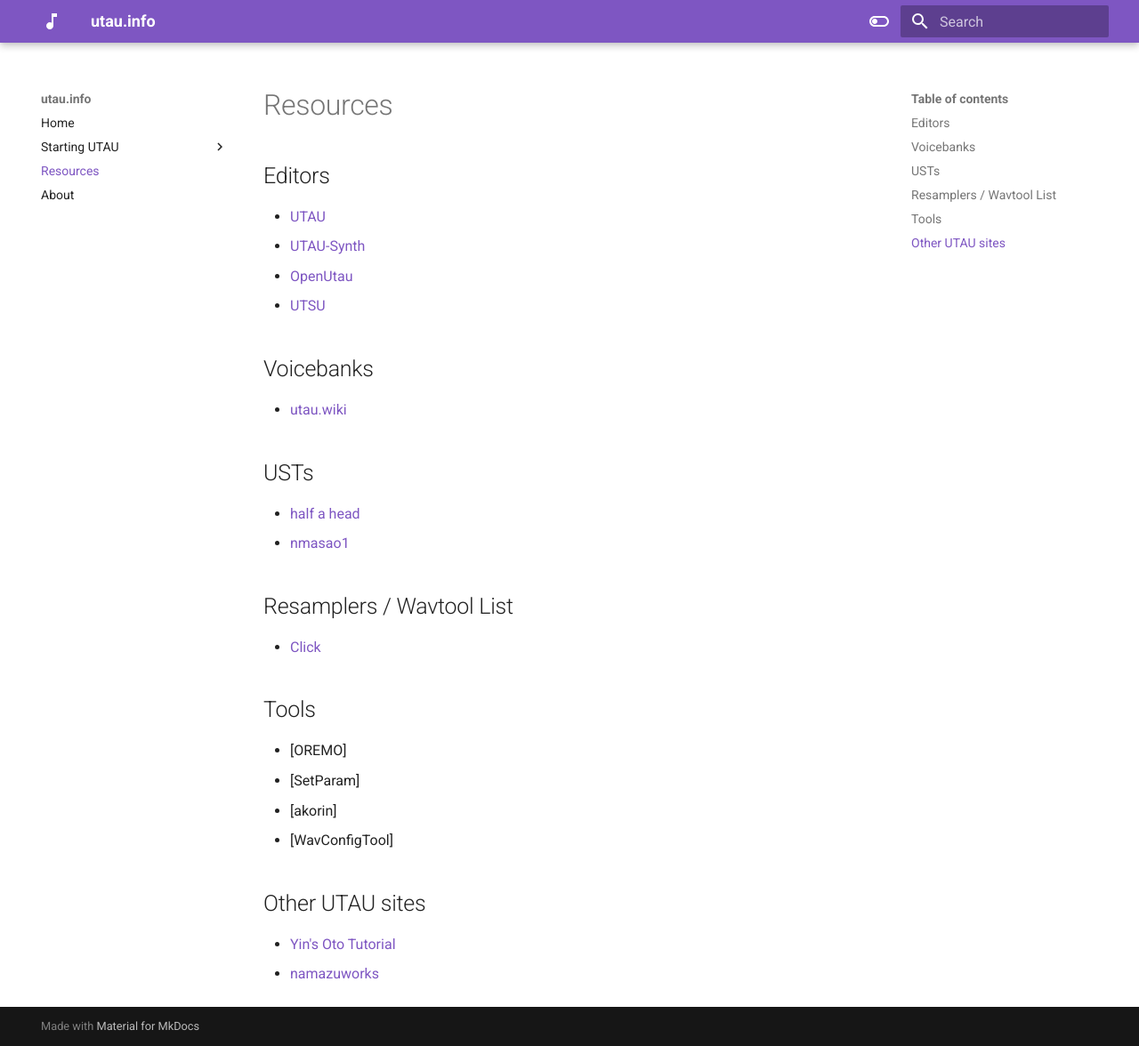
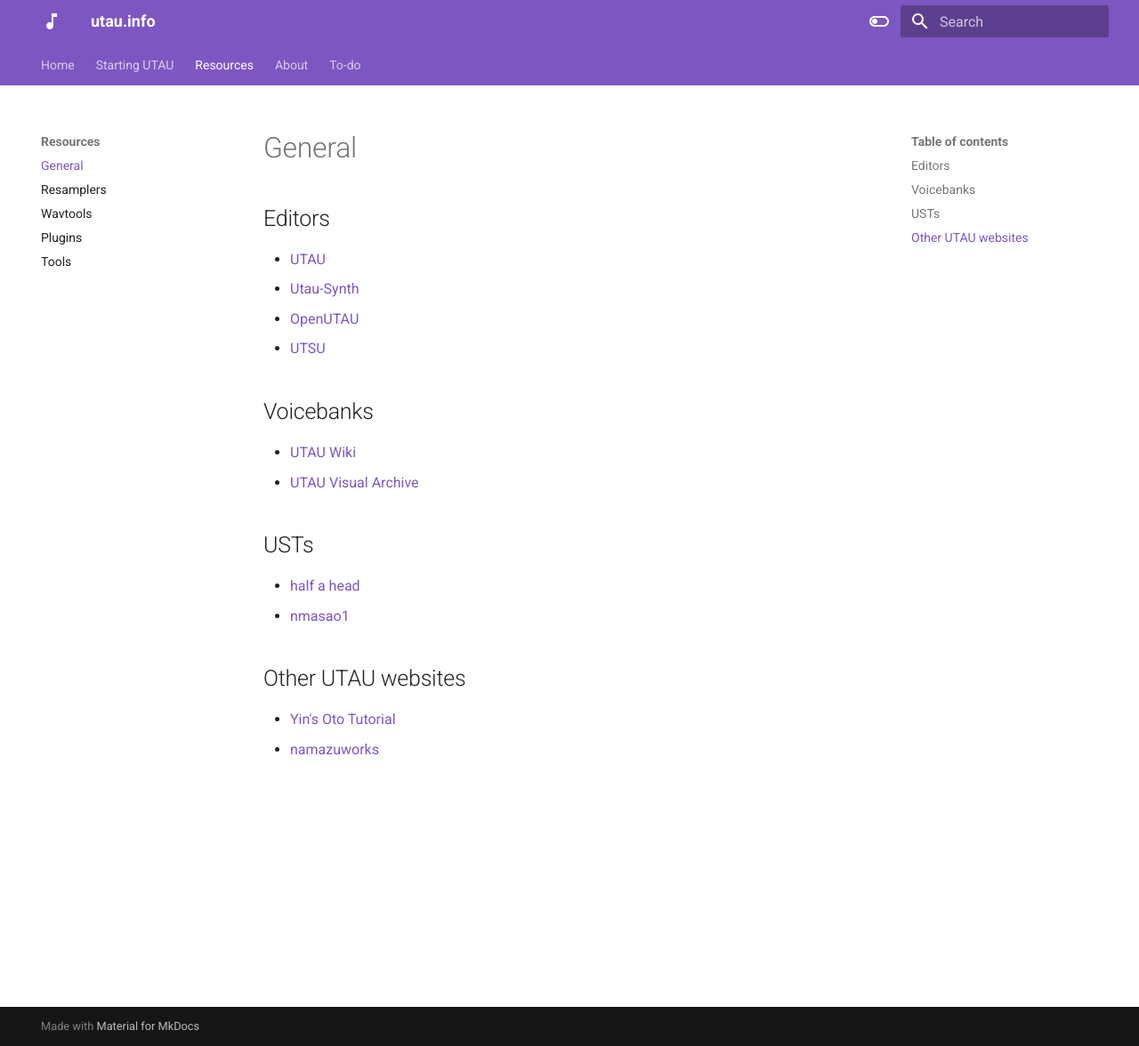
Before and after one commit to nagotown/utau.info, an MkDocs documentation site: the page built from docs/resources/general.md, in a window 1280 px wide and 1176 px high. Shown: the whole window at 89% size. Built offline with MkDocs 1.6.1 and Material for MkDocs 9.7.7, drawn with Linux system fonts in a browser that asks for light colours.

Commit message:
Resources page divided into General, Resamplers, Wavtools, Plugins, and Tools

```diff
--- a/docs/resources.md
+++ b/docs/resources/general.md
@@ -1,31 +1,21 @@
 ## Editors
 
 - [UTAU](http://utau2008.xrea.jp/)
-- [UTAU-Synth](http://utau-synth.com/)
-- [OpenUtau](http://www.openutau.com/)
+- [Utau-Synth](http://utau-synth.com/index.html)
+- [OpenUTAU](https://github.com/stakira/OpenUtau)
 - [UTSU](https://github.com/titinko/utsu)
 
 ## Voicebanks
 
-- [utau.wiki](https://utau.wiki)
+- [UTAU Wiki](https://utau.wiki)
+- [UTAU Visual Archive](http://utaudatabase.wiki.fc2.com/)
 
 ## USTs
 
 - [half a head](https://half-a-head.tumblr.com/USTs)
 - [nmasao1](https://sites.google.com/site/utauust/)
 
-## Resamplers / Wavtool List
-
-- [Click](/resampler-wavtool)
-
-## Tools
-
-- [OREMO]
-- [SetParam]
-- [akorin]
-- [WavConfigTool]
-
-## Other UTAU sites
+## Other UTAU websites
 
 - [Yin's Oto Tutorial](https://yinsototutorial.weebly.com/)
 - [namazuworks](https://namazuworks.github.io/index.html)
--- a/mkdocs.yml
+++ b/mkdocs.yml
@@ -2,18 +2,30 @@
 nav:
   - Home: index.md
   - Starting UTAU:
-    - Introduction: start/intro.md
-    - Glossary: start/glossary.md
-  - Resources: resources.md
+    - Start:
+      - Introduction: start/intro.md
+      - Glossary: start/glossary.md
+    - Setup:
+      - Installation: start/install.md
+  - Resources:
+    - General: resources/general.md
+    - Resamplers: resources/resamplers.md
+    - Wavtools: resources/wavtools.md
+    - Plugins: resources/plugins.md
+    - Tools: resources/tools.md
   - About: about.md
+  - To-do: todo.md
 theme:
   name: material
   icon:
     logo: material/music-note
+  features:
+    - navigation.tabs
+    - navigation.sections
   palette:
     - scheme: default
       primary: deep purple
-      accent: purple
+      accent: deep purple
       toggle:
         icon: material/toggle-switch-off-outline
         name: Switch to dark mode
@@ -23,3 +35,19 @@
       toggle:
         icon: material/toggle-switch
         name: Switch to light mode
+markdown_extensions:
+  - admonition
+  - pymdownx.details
+  - pymdownx.superfences
+  - attr_list
+  - md_in_html
+  - tables
+  - pymdownx.caret
+  - pymdownx.mark
+  - pymdownx.tilde
+  - pymdownx.keys
+  - pymdownx.tasklist:
+      custom_checkbox: true
+  - pymdownx.details
+  - pymdownx.tabbed:
+      alternate_style: true
```
Also changed, not shown: docs/about.md (+7 -0 lines), docs/index.md (+7 -1 lines), docs/resampler-wavtool.md (deleted, +0 -7 lines), docs/resources/plugins.md (added, +36 -0 lines), docs/resources/resamplers.md (added, +145 -0 lines), docs/resources/tools.md (added, +31 -0 lines), docs/resources/wavtools.md (added, +28 -0 lines), docs/start/glossary.md (+10 -0 lines), docs/start/install.md (added, +15 -0 lines), docs/start/intro.md (+15 -0 lines), docs/todo.md (added, +22 -0 lines), docs/img/installersteps.png (added).
